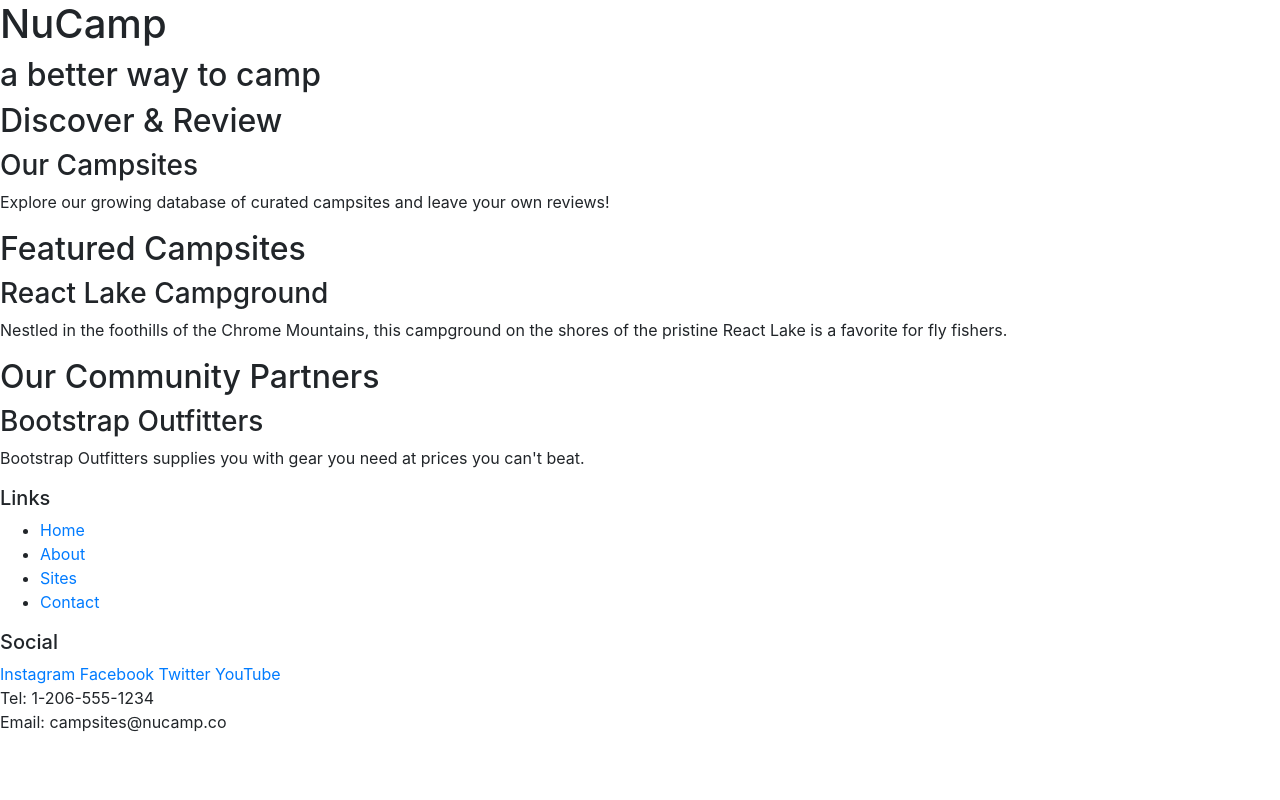
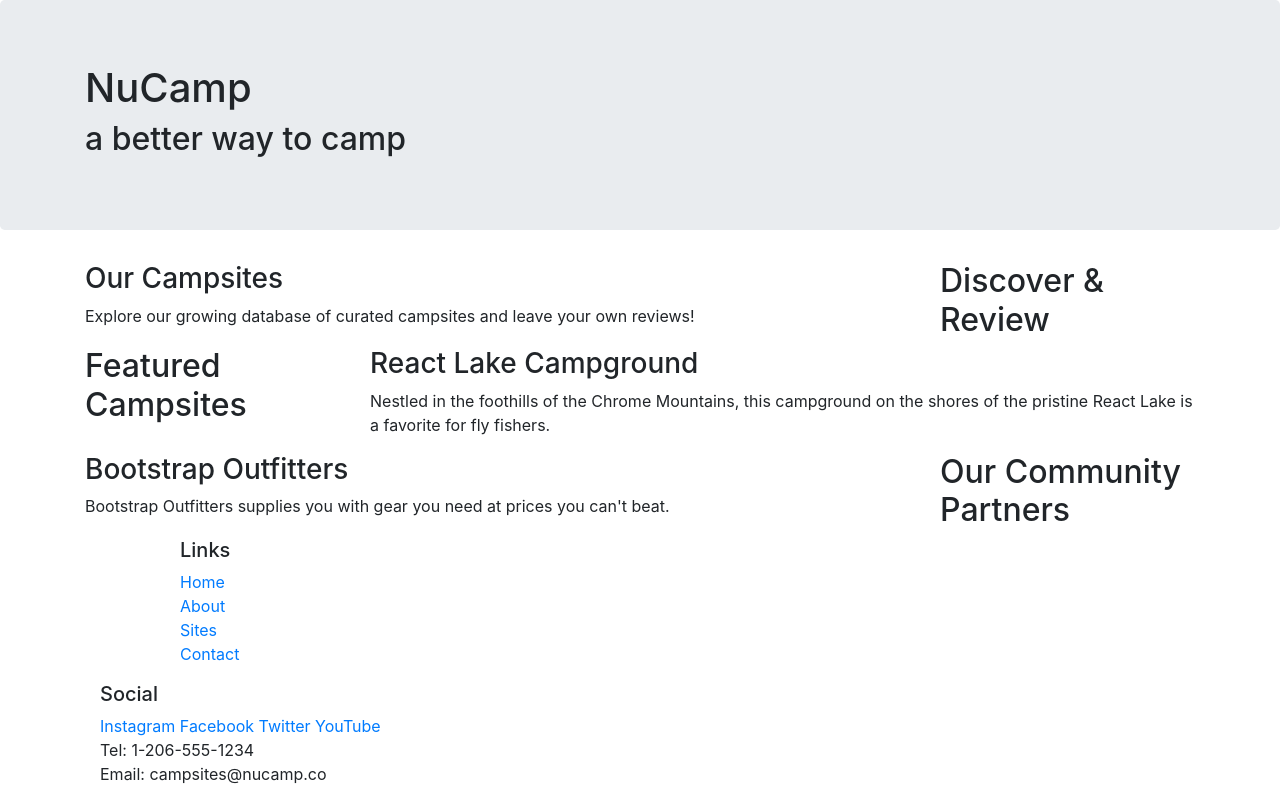
Before and after one commit to woobertdoo/fake-camps, a website: page index.html in a window 1280 px wide. Drawn offline with nearby package versions, Linux system fonts and the light colour scheme.

Commit message:
Bootstrap Grid

```diff
--- a/index.html
+++ b/index.html
@@ -12,60 +12,80 @@
   </head>
 
   <body>
-    <header>
-      <div>
+    <header class="jumbotron">
+      <div class="container">
+        <div class="row">
+          <div class="col">
             <h1>NuCamp</h1>
             <h2>a better way to camp</h2>
           </div>
+        </div>
+      </div>
     </header>
 
-    <div>
+    <div class="container">
+      <div class="row">
+        <div class="col-sm-4 order-sm-last col-md-3">
           <h2>Discover & Review</h2>
+        </div>
+        <div class="col">
           <h3>Our Campsites</h3>
           <p>
             Explore our growing database of curated campsites and leave your own
             reviews!
           </p>
         </div>
-
-    <div>
+      </div>
+      <div class="row">
+        <div class="col-sm-4 col-md-3">
           <h2>Featured Campsites</h2>
+        </div>
+        <div class="col">
           <h3>React Lake Campground</h3>
           <p>
-        Nestled in the foothills of the Chrome Mountains, this campground on the
-        shores of the pristine React Lake is a favorite for fly fishers.
+            Nestled in the foothills of the Chrome Mountains, this campground on
+            the shores of the pristine React Lake is a favorite for fly fishers.
           </p>
         </div>
-
-    <div>
+      </div>
+      <div class="row">
+        <div class="col-sm-4 order-sm-last col-md-3">
           <h2>Our Community Partners</h2>
+        </div>
+        <div class="col">
           <h3>Bootstrap Outfitters</h3>
           <p>
-        Bootstrap Outfitters supplies you with gear you need at prices you can't
-        beat.
+            Bootstrap Outfitters supplies you with gear you need at prices you
+            can't beat.
           </p>
+        </div>
+      </div>
     </div>
 
     <footer>
-      <div>
+      <div class="container">
+        <div class="row">
+          <div class="col-4 col-sm-2 offset-1">
             <h5>Links</h5>
-        <ul>
+            <ul class="list-unstyled">
               <li><a href="#">Home</a></li>
               <li><a href="#">About</a></li>
               <li><a href="#">Sites</a></li>
               <li><a href="#">Contact</a></li>
             </ul>
           </div>
-      <div>
+        </div>
+        <div class="col-6 col-sm-5">
           <h5>Social</h5>
           <a href="http://instagram.com/">Instagram</a>
           <a href="http://facebook.com/">Facebook</a>
           <a href="http://twitter.com/">Twitter</a>
           <a href="http://youtube.com/">YouTube</a>
         </div>
-      <div>
+        <div class="col-sm-4">
           Tel: 1-206-555-1234<br />
           Email: campsites@nucamp.co
+        </div>
       </div>
     </footer>
 
```
Lines whose indentation alone changed are shown as unchanged.
